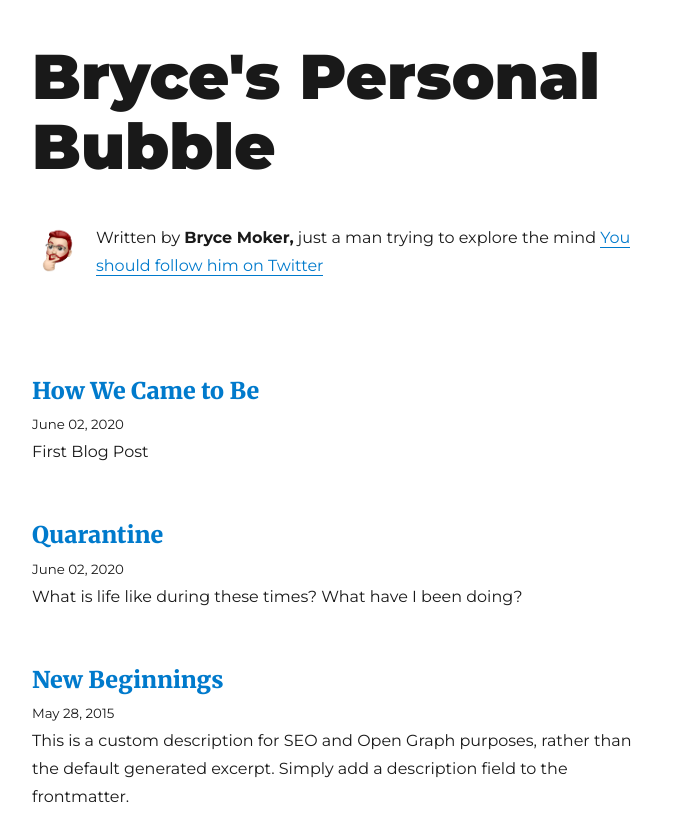
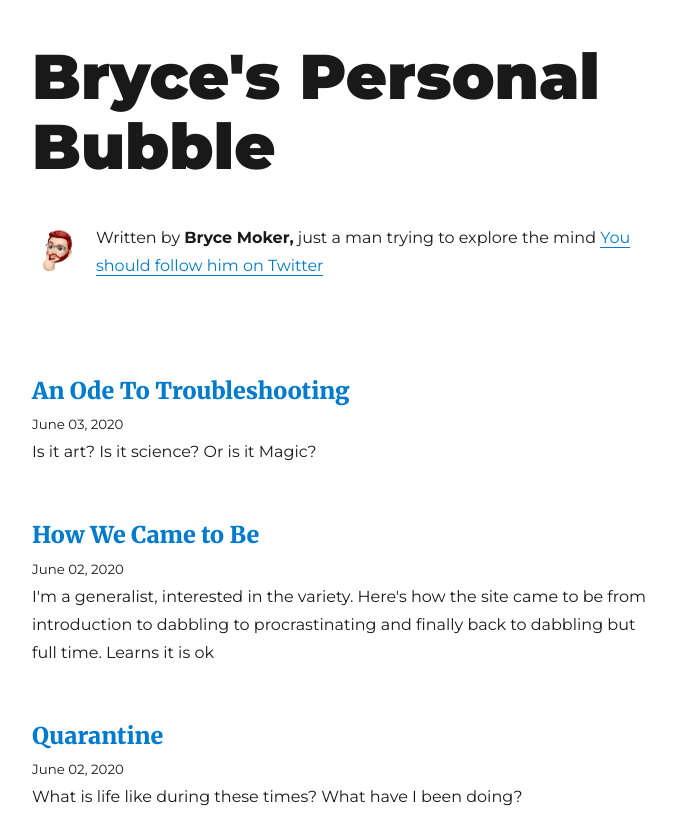
Before and after one commit to bmmoker/starter_blog, a Gatsby site: page / in a window 1280 px wide. Shown: the top 814 px of the page, without its empty margins (293-969 px from the left). Built offline with nearby package versions, Linux system fonts and the light colour scheme; Gatsby itself is replaced by a stand-in of ours; some packages are replaced by stand-ins of ours.

Commit message:
created file an oode to ts and updated desctiption for HWC2B

```diff
--- /dev/null
+++ b/content/blog/an-ode-to-troubleshooting/index.md
@@ -0,0 +1,5 @@
+---
+title: An Ode To Troubleshooting
+date: 2020-06-03
+description: "Is it art? Is it science? Or is it Magic?"
+---
--- a/content/blog/how-we-came-to-be/index.md
+++ b/content/blog/how-we-came-to-be/index.md
@@ -1,8 +1,7 @@
 ---
 title: How We Came to Be
 date: 2020-06-02
-description: "First Blog Post"
-draft: false
+description: "I'm a generalist, interested in the variety. Here's how the site came to be from introduction to dabbling to procrastinating and finally back to dabbling but full time. Learns it is ok"
 ---
 
 ## TL;DR
```
